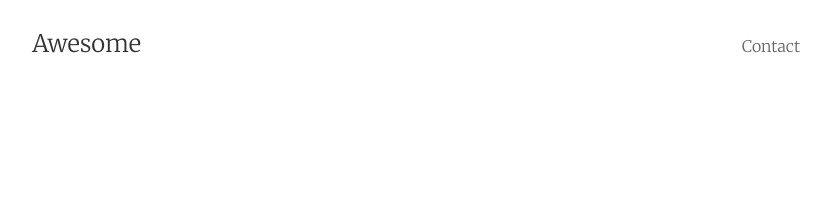
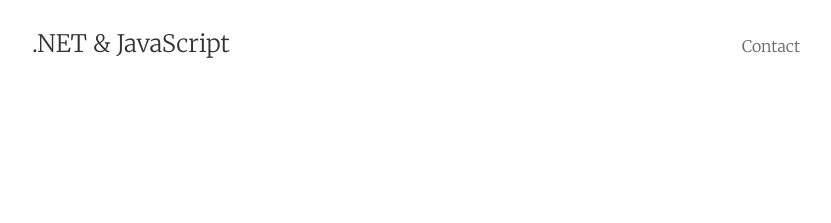
Before and after one commit to karol93/karol93.github.io, a Jekyll site: the page built from _posts/2016-09-03-test.markdown, in a window 1280 px wide. Shown: the top 223 px of the page, without its empty margins (224-1055 px from the left). Built offline with Jekyll 4.4.1, drawn with Linux system fonts in a browser that asks for light colours.

Commit message:
Update _config.yml

```diff
--- a/_config.yml
+++ b/_config.yml
@@ -2,9 +2,9 @@ excerpt_separator: ""
 pygments: true
 markdown: kramdown
 url: http://karol93.github.io
-title: Awesome
+title: .NET & JavaScript
 email: karol.suchecki93@gmail.com
 author: karol93
-description: My awesome new site
+description: .NET & JavaScript
 paginate: 5
 google_analytics:
```
